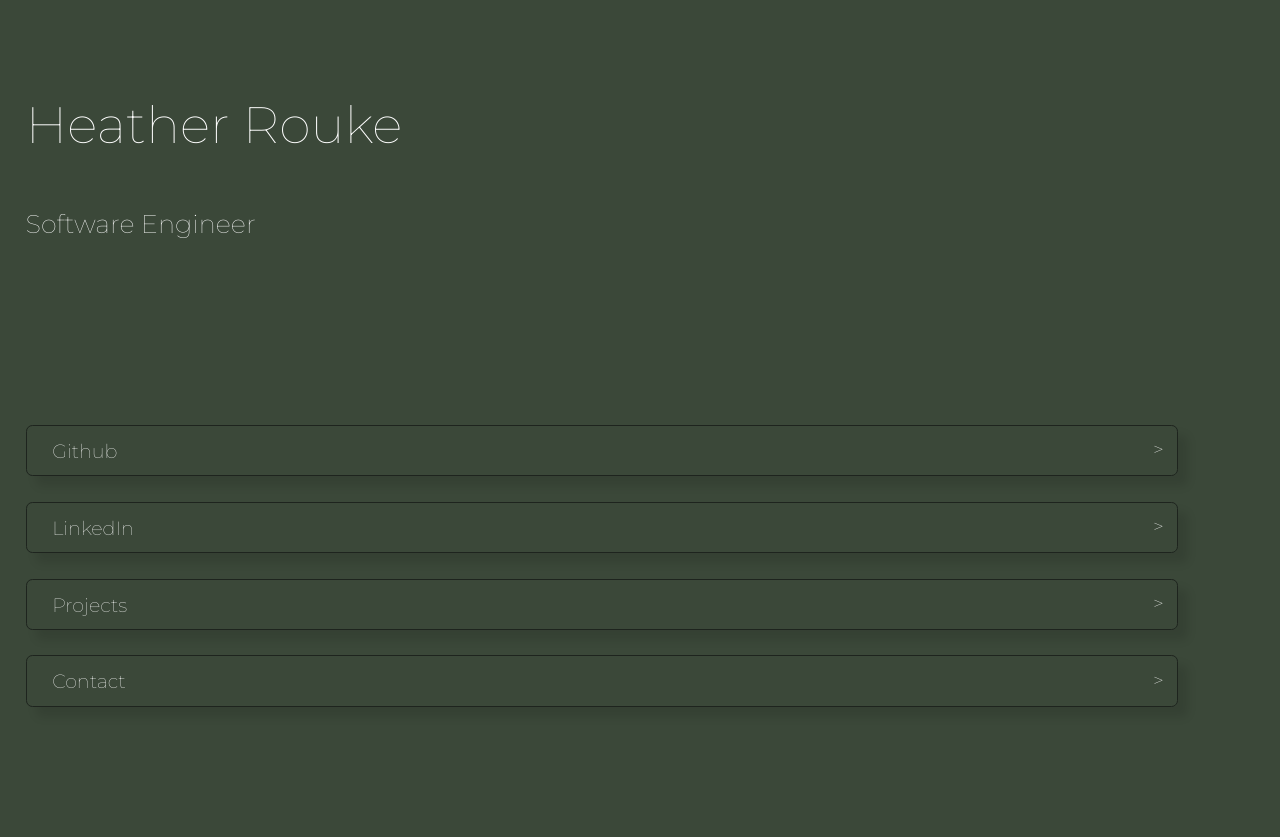
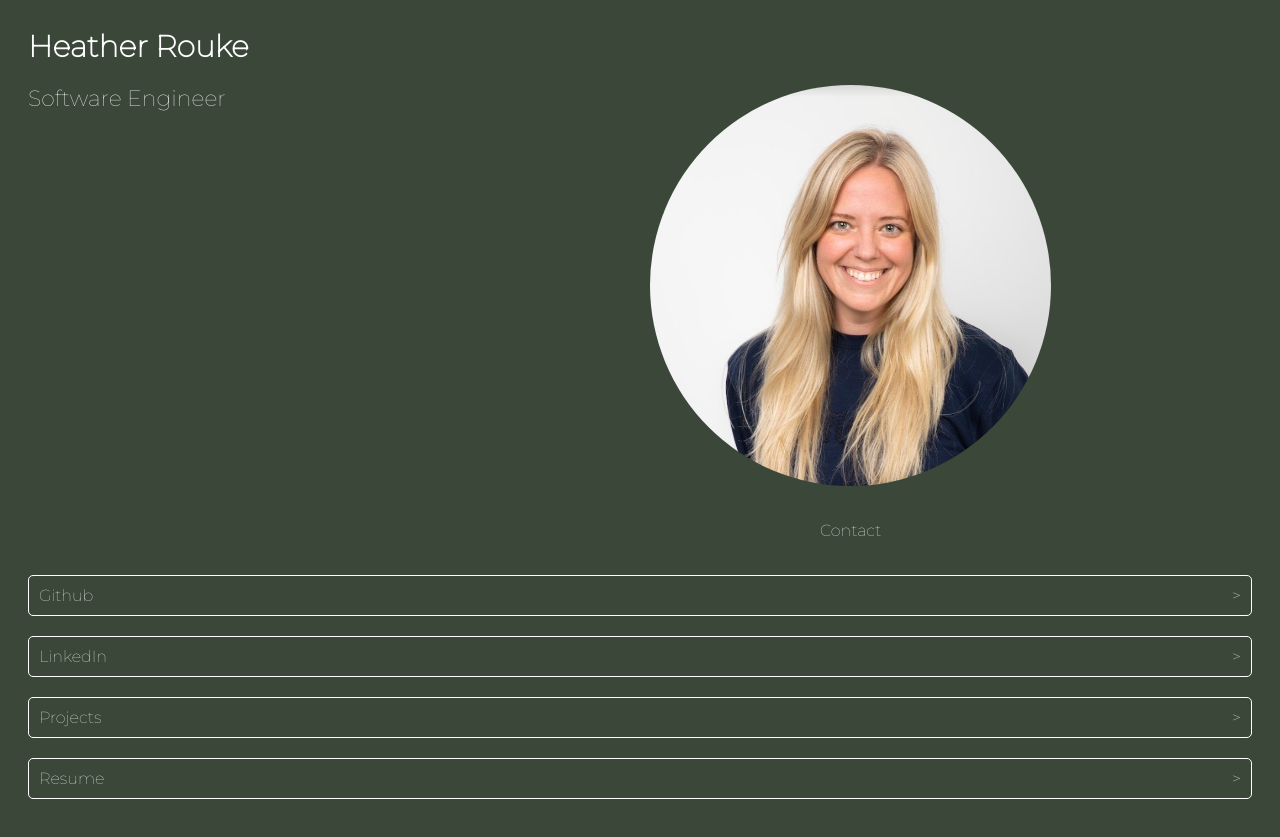
Before and after one commit to heathervalene/heathervalene.github.io, a plain HTML site: page index.html in a window 1280 px wide. Before the commit the page ends 800 px from the top, so only its background shows below. Drawn offline with Linux system fonts and the light colour scheme.

Commit message:
layout changes

```diff
--- a/index.html
+++ b/index.html
@@ -18,14 +18,17 @@
     <div class="grid-container">
         <div id="name">Heather Rouke</div>
         <div id="subtitle">Software Engineer</div>
-    </div>
-    <section id="slideright">
+        <img src="/images/headshot2.jpeg">
+        <a href="mailto: heather214@gmail.com">Contact</a>
+
+    <div id="slide-right">
         <a href="https://github.com/heathervalene" target="_blank" class="infobox">Github<div class="arrow">></div></a>
         <a href="https://www.linkedin.com/in/heatherrouke/" target="_blank" class="infobox">LinkedIn<div class="arrow">>
             </div></a>
         <a href="projects.html" class="infobox">Projects<div class="arrow">></div></a>
-        <a href="contact.html" class="infobox">Contact<div class="arrow">></div></a>
-    </section>
+        <a href="contact.html" class="infobox">Resume<div class="arrow">></div></a>
+        </div>
+</div>
 </body>
 
 </html>
--- a/style.css
+++ b/style.css
@@ -3,55 +3,80 @@
     font-family: 'Julius Sans One', sans-serif;
     font-family: 'Major Mono Display', monospace;
     font-family: 'Montserrat', sans-serif;
+    background-color: rgb(59, 72, 57);
+
 
   }
 
+  .grid-container {
+    display: grid;
+    grid-template-rows: auto auto;
+    grid-gap: 20px;
+    padding: 20px;
+}
+
 #name {
+  grid-column: 1 ;
+  grid-row: 1/2;
+    font-size: 24px;
+    font-weight: bold;
     color: white;
-    font-size: 4vw;
-    padding: 2vw;
+    text-align: left;
 }
 
 #subtitle {
+  grid-column: 1 ;
+    font-size: 18px;
     color: white;
-    font-size: 2vw;
-    padding: 2vw;
+    text-align: left;
+}
+
+img {
+  grid-column: 2/3;
+    width: 50%;
+    max-width: 100px;
+    height: auto;
+    border-radius: 50%;
+    justify-self: center;
 
 }
 
-  body {
-    height: 100vh;
-    margin: 0;
-    background-color: rgb(59, 72, 57);
-    display: grid;
+a {
+  grid-column: 2/3;
+  grid-row: 3/3 ;
+    display: block;
+    text-align: center;
+    margin-top: 10px;
+    text-decoration: none;
+    color: white;
+    padding: 5px 10px;
+    border-radius: 5px;
+    justify-self: center;
+}
+
+#slide-right {
+  grid-column: 1/3;
+    display: flex;
+    flex-direction: column;
+}
+
+.infobox {
+    text-decoration: none;
+    color: white;
+    border: 1px solid white;
+    padding: 10px;
+    margin-bottom: 10px;
+    display: flex;
+    justify-content: space-between;
     align-items: center;
+}
 
+.arrow {
+    margin-left: 10px;
 }
 
 
-  .infobox {
-    width: 90%;
-    display:flex;
-    flex-direction: column;
-    height: 4vw;
-    text-align: start;
-    border: 0.2vmin solid rgb(30, 36, 30);
-    border-radius: .5vw;
-    box-shadow: 10px 10px 10px rgba(0, 0, 0, 0.1);
-    margin: 2vw;
-    color: white;
-    padding: 1vw 2vw;
-    text-decoration: none;
-    font-size:1.5vw;
-  }
-
-  .arrow {
-    text-align: right;
-    margin: -2vw;
-    padding: 0vw 1vw 0vw 0vw;
-  }
-
-  #slideright {
+#slide-right {
 
   -webkit-animation: slide-in-left 1s cubic-bezier(0.250, 0.460, 0.450, 0.940) both;
   animation: slide-in-left 1s cubic-bezier(0.250, 0.460, 0.450, 0.940) both;
@@ -98,26 +123,28 @@
 
 }
 
-  @media screen and (max-width: 600px) {
+
+/* Media Queries */
+@media screen and (min-width: 600px) {
+    .grid-container {
+        grid-template-columns: 1fr 1fr;
+    }
+
+    img {
+        max-width: none;
+    }
+}
+
+@media screen and (min-width: 768px) {
+    .grid-container {
+        grid-template-columns: 1fr 2fr;
+    }
+
     #name {
-      font-size: 6vw;
-      padding: 3vw;
+        font-size: 30px;
     }
 
     #subtitle {
-      font-size: 3vw;
-      padding: 3vw;
-    }
-
-    .infobox {
-      height: 10vw;
-      font-size: 2vw;
-      margin: 5vw;
-      padding: 1.5vw 3vw;
-    }
-
-    .arrow {
-      margin: -5vw;
-      padding: 0.3vw 3vw 0.3vw 0.3vw;
+        font-size: 22px;
     }
 }
```
Also changed, not shown: images/headshot2.jpeg (added). Lines whose indentation alone changed are shown as unchanged.
